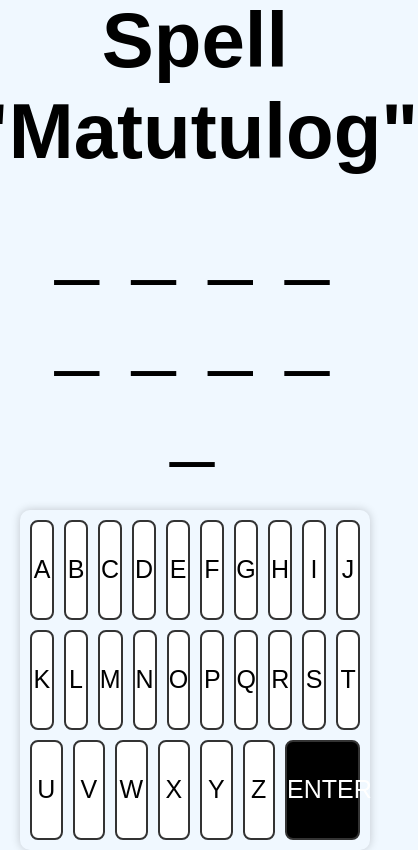
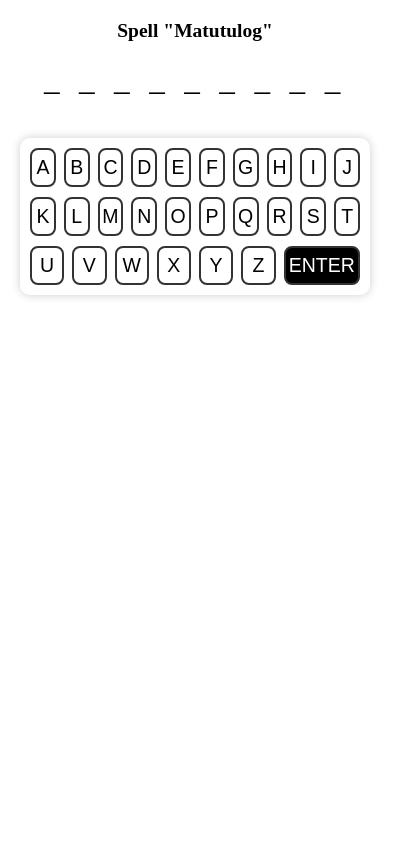
Before and after one commit to RedjanVisitacion/SPELLING, a plain HTML site: page index.html in a window 390 px wide. Shown: the whole page, 418 px wide, since content can reach past the window. Drawn offline with Linux system fonts and the light colour scheme.

Commit message:
Update spell.css

```diff
--- a/spell.css
+++ b/spell.css
@@ -4,35 +4,36 @@
       padding: 0;
     }
 
-    html, body {
-      height: 100%;
-    }
-
-    body {
+.home {
+  width: 100%;
+  height: 100vh;
   display: flex;
   justify-content: center;
   align-items: center;
-      background: #f0f8ff;
-      font-family: sans-serif;
-      padding: 20px;
+  padding: 10px;
+  box-sizing: border-box;
 }
 
  .wrapper-center {
   display: flex;
   flex-direction: column;
   align-items: center;
-      max-width: 1000px;
+
   width: 100%;
+  max-width: 800px;
+  padding: 20px;
+  box-sizing: border-box;
 }
+
 
     h1 {
       margin-bottom: 20px;
-      font-size: 5vw;
+      font-size: 3vw;
       text-align: center;
     }
 
     .word-container {
-      font-size: 6vw;
+      font-size: 2vw;
       letter-spacing: 1vw;
       margin-bottom: 40px;
       text-align: center;
@@ -44,7 +45,7 @@
       flex-direction: column;
       gap: 10px;
       width: 100%;
-      max-width: 600px;
+
       box-shadow: 0 0 10px rgba(0, 0, 0, 0.2);
       padding: 10px;
       border-radius: 10px;
@@ -53,17 +54,14 @@
 
  .row {
   display: grid;
-      gap: 10px;
+  grid-template-columns: repeat(auto-fit, minmax(40px, 1fr));
+  gap: 8px;
   justify-content: center;
+  width: 100%;
 }
 
-    .row1, .row2 {
-      grid-template-columns: repeat(10, 1fr);
-    }
 
-    .row3 {
-      grid-template-columns: repeat(8, 1fr);
-    }
+
 
     .key {
       height: 50px;
@@ -97,54 +95,58 @@
       left: 50%;
       transform: translate(-50%, -50%);
       z-index: 999;
-      width: 90%;
-      max-width: 700px;
+      width: 100%;
+
     }
 
     video {
       width: 100%;
-      height: auto;
-      max-height: 80vh;
-      border: 5px solid black;
+      height: 100%;
+
+
     }
 
    @media (max-width: 768px) {
   h1 {
-        font-size: 6vw;
+    font-size: 7vw;
   }
 
   .word-container {
-        font-size: 7vw;
+    font-size: 8vw;
     letter-spacing: 1.5vw;
   }
 
   .key {
-        font-size: 16px;
-        height: 45px;
-      }
+    font-size: 5vw;
+    height: 10vw;
   }
 
-    @media (max-width: 468px) {
-      .key {
-        font-size: 25px;
-        height: 100px;
 }
 
+@media (max-width: 500px) {
+
   .keyboard {
-        max-width: 100%;
+    width: 100%;
+
   }
-
+  .key {
+    font-size: 5vw;
+    height: 10vw;
+  }
   .word-container {
-        font-size: 20vw;
+    font-size: 8vw;
   }
 
   h1 {
-        font-size: 20vw;
+    font-size: 5vw;
   }
-       #videoContainer {
 
-      width: 100%;
-      max-width: 900px;
+    .row1, .row2 {
+      grid-template-columns: repeat(10, 1fr);
+    }
+
+    .row3 {
+      grid-template-columns: repeat(8, 1fr);
+    }
 
 }
-    }
```
Lines whose indentation alone changed are shown as unchanged.
